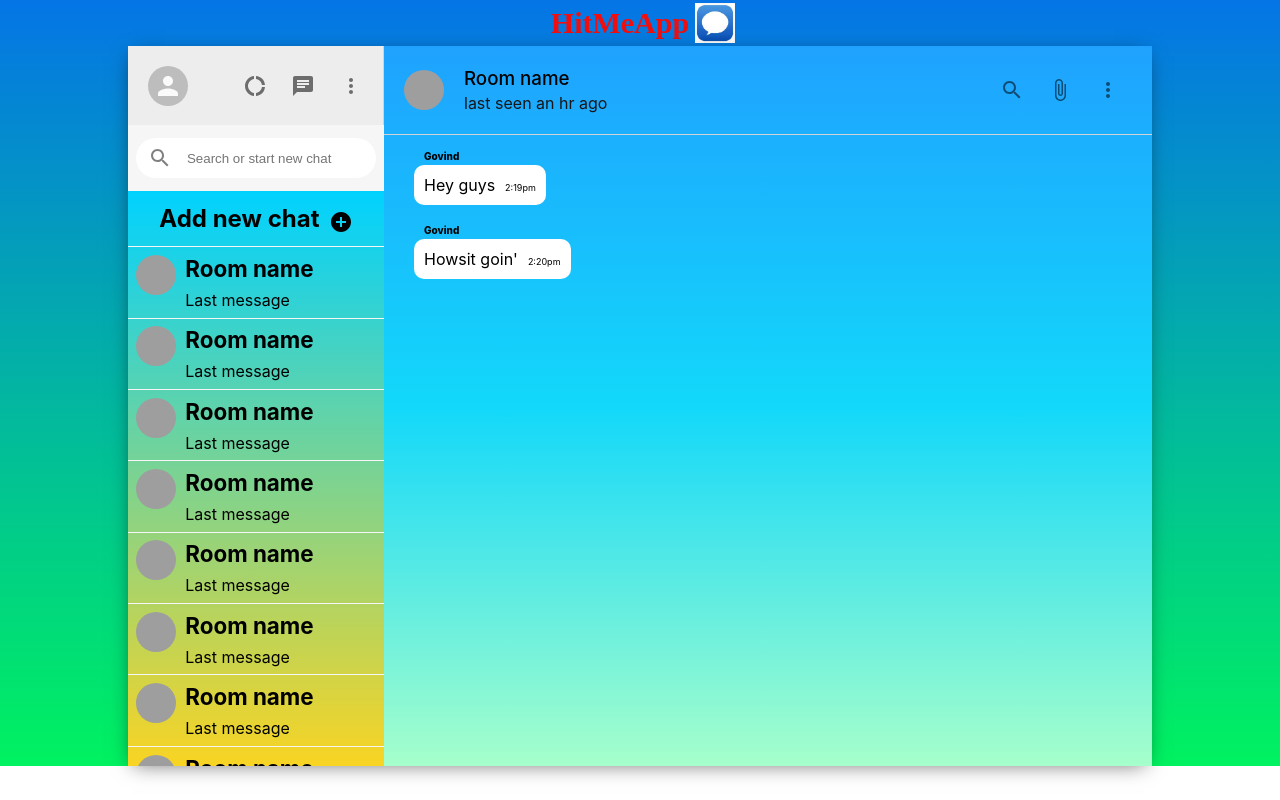
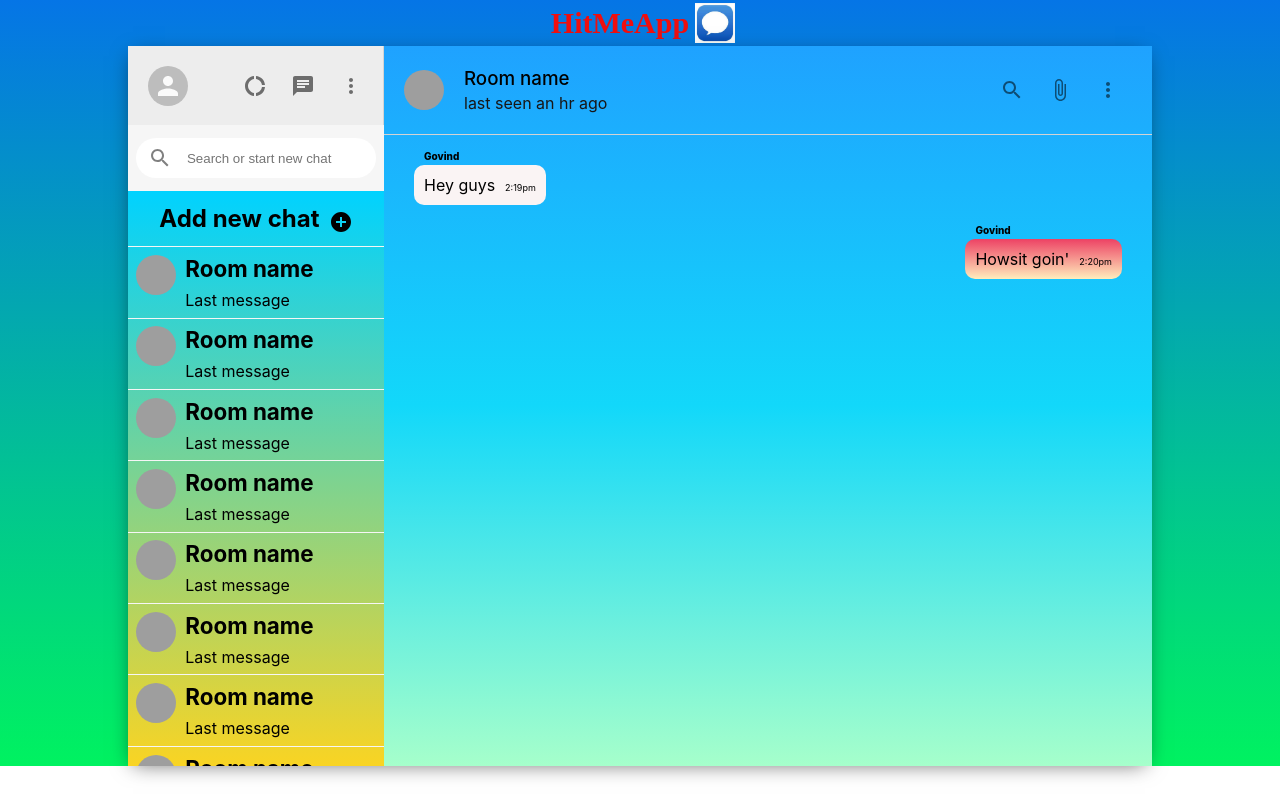
Before and after one commit to DevBees/HitMeApp, a React (Create React App) app: page / in a window 1280 px wide. Built offline with nearby package versions, Linux system fonts and the light colour scheme; grey boxes are pictures that could not be loaded.

Commit message:
Add files via upload

```diff
--- a/src/Chat.css
+++ b/src/Chat.css
@@ -43,10 +43,15 @@
     position: relative;
     font-size: 16px;
     padding: 10px;
-    background-color: white;
+    background-color: rgb(250, 244, 244);
     border-radius: 10px;
     width: fit-content;
     margin-bottom: 34px;
+}
+
+.chat__receiver{
+    margin-left: auto;
+    background-image: linear-gradient(#ED4264,#FFEDBC);
 }
 
 .chat__name{
--- a/src/Chat.js
+++ b/src/Chat.js
@@ -55,7 +55,7 @@ function Chat() {
                 <span className="chat__timestamp">2:19pm</span>
             </p>
 
-            <p className="chat__message">
+            <p className="chat__message chat__receiver">
                 <span className="chat__name">Govind</span>
                 Howsit goin'
                 <span className="chat__timestamp">2:20pm</span>
```
